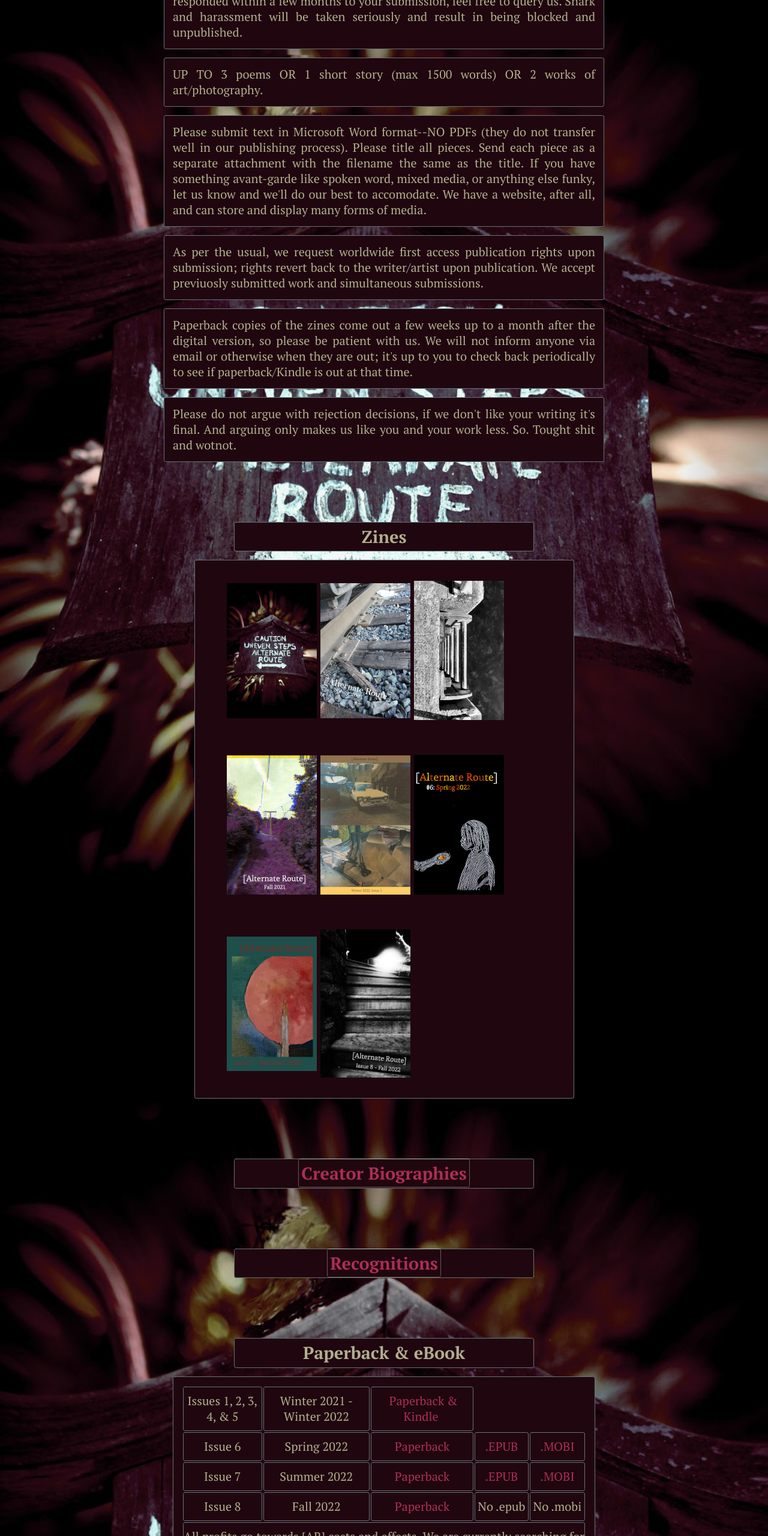
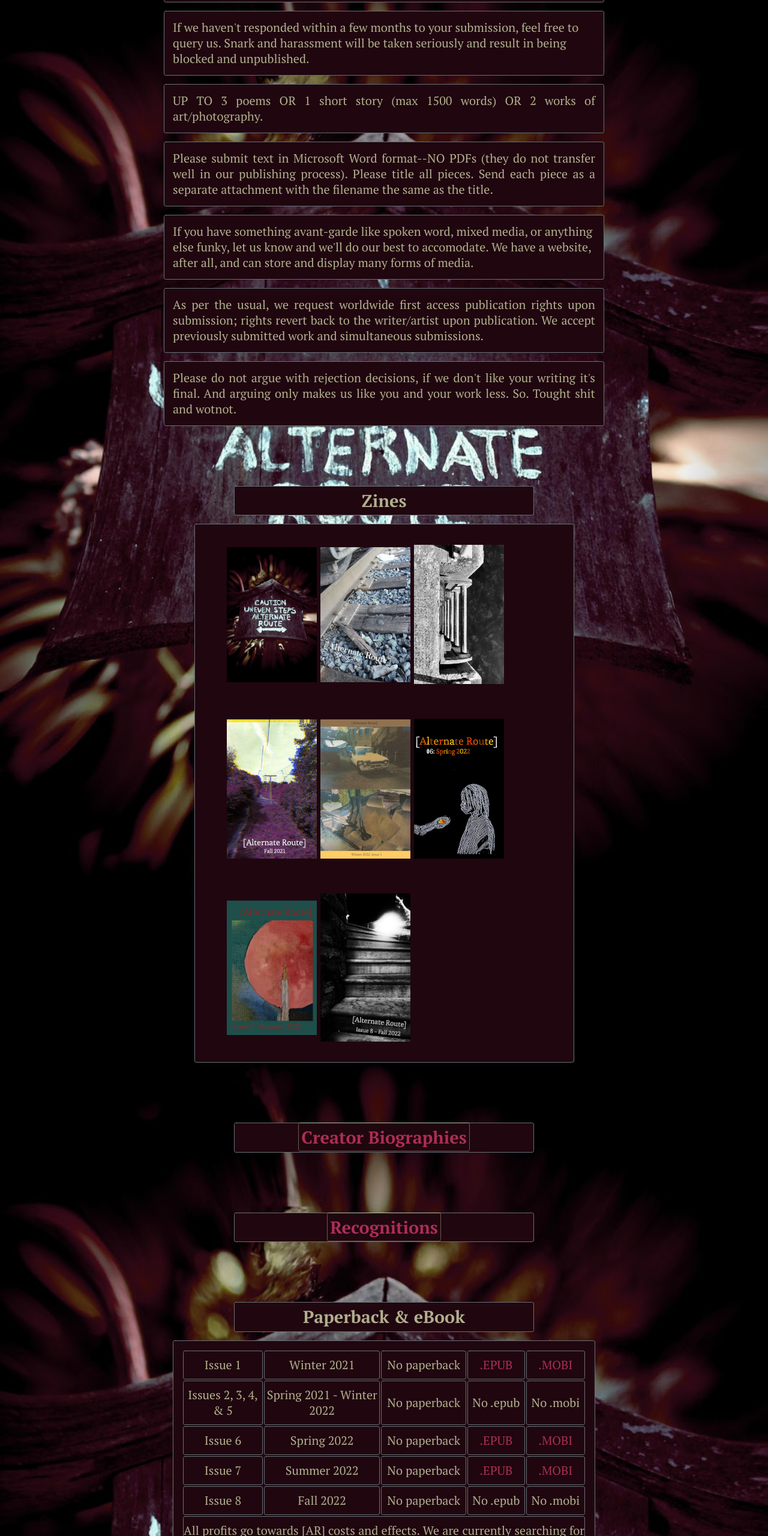
Before and after one commit to mostarrcoding/alternateroute, a plain HTML site: page index.html in a window 1280 px wide. Shown: the part 240-2800 px from the top of the page at 60% size. Drawn offline with nearby package versions, Linux system fonts and the light colour scheme; a web font is replaced by a local one.

Commit message:
Index update.

```diff
--- a/index.html
+++ b/index.html
@@ -22,22 +22,21 @@
 		<h1 id="title">[Alternate Route]</h1>
 		<p class="justify">
 			Welcome to [Alternate Route]. We have reopened our doors and are once again acceptng submissions. Publications have switched to twice yearly and the contact email to submit is now
-			<a href="mailto:editor@alternateroute.org">editor@alternateroute.org</a>. If we haven't responded within a few months to your submission, feel free to query us. Snark and harassment will be taken seriously and result in being blocked and unpublished.
+			<a href="mailto:editor@alternateroute.org">editor@alternateroute.org</a>.
+		</p>
+		<p>If we haven't responded within a few months to your submission, feel free to query us. Snark and harassment will be taken seriously and result in being blocked and unpublished.
 		</p>
 		<p class="justify">
 			UP TO 3 poems OR 1 short story (max 1500 words) OR 2 works of art/photography.
 		</p>
-		<p class="justify">Please submit text in Microsoft Word format--NO PDFs (they do not transfer well in our publishing process). Please title all pieces. Send each piece as a separate attachment with the filename the same as the title. If you have something avant-garde
+		<p class="justify">Please submit text in Microsoft Word format--NO PDFs (they do not transfer well in our publishing process). Please title all pieces. Send each piece as a separate attachment with the filename the same as the title.
+		</p>
+		<p>	If you have something avant-garde
 			like spoken word, mixed media, or anything else funky, let us know and we'll do our best to accomodate. We have a website, after all, and can store and display many forms of media.
 		</p>
 
 		<p class="justify">
-			As per the usual, we request worldwide first access publication rights upon submission; rights revert back to the writer/artist upon publication. We accept previuosly submitted work and simultaneous submissions.
-		</p>
-		<p class="justify">
-			Paperback copies of the zines come out a few
-			weeks up to a month after the digital version, so please be patient with us. We will not inform anyone via email or otherwise when they are out; it's up to you to check back periodically to see if paperback/Kindle is out
-			at that time.
+			As per the usual, we request worldwide first access publication rights upon submission; rights revert back to the writer/artist upon publication. We accept previously submitted work and simultaneous submissions.
 		</p>
 		<p class="justify">
 			Please do not argue with rejection decisions, if we don't like your writing it's final. And arguing only makes us like you and your work less. So. Tought shit and wotnot.
@@ -62,28 +61,37 @@
 		<h2>Paperback & eBook</h2>
 		<table>
 			<tr>
-				<td colspan=1>Issues 1, 2, 3, 4, & 5</td>
-				<td colspan=1>Winter 2021 - Winter 2022</td>
-				<td><a href="https://www.amazon.com/dp/B0BMGSSF9D">Paperback & Kindle</a></td>
+				<td colspan=1>Issue 1</td>
+				<td colspan=1>Winter 2021</td>
+				<td><a>No paperback</a></td>
+				<td><a href="./ebooks/[Alternate Route] Issue 1 - Winter 2021.epub">.EPUB</a><br /></td>
+				<td><a href="./ebooks/[Alternate Route] Issue 1 - Winter 2021.mobi">.MOBI</a></td>
+			</tr>
+			<tr>
+				<td colspan=1>Issues 2, 3, 4, & 5</td>
+				<td colspan=1>Spring 2021 - Winter 2022</td>
+				<td><a>No paperback</a></td>
+				<td><a>No .epub</a></td>
+				<td><a>No .mobi</a></td>
 			</tr>
 			<tr>
 				<td>Issue 6</td>
 				<td>Spring 2022</td>
-				<td><a href="https://www.amazon.com/dp/B0BMGSSF9D">Paperback</a></td>
+				<td><a>No paperback</a></td>
 				<td><a href="./ebooks/[AlternateRoute]_Issue 6-Spring_2022.epub">.EPUB</a><br /></td>
 				<td><a href="./ebooks/[AlternateRoute]_Issue 6-Spring_2022.mobi">.MOBI</a></td>
 			</tr>
 			<tr>
 				<td>Issue 7</td>
 				<td>Summer 2022</td>
-				<td><a href="https://www.amazon.com/dp/B0BMGSSF9D">Paperback</a></td>
+				<td><a>No paperback</a></td>
 				<td><a href="./ebooks/[Alternate Route] Issue 7 - Summer 2022.epub">.EPUB</a></td>
 				<td><a href="./ebooks/[Alternate Route] Issue 7 - Summer 2022.mobi">.MOBI</a></td>
 			</tr>
 			<tr>
 				<td>Issue 8</td>
 				<td>Fall 2022</td>
-				<td><a href="https://www.amazon.com/dp/B0BMGSSF9D">Paperback</a></td>
+				<td><a>No paperback</a></td>
 				<td><a>No .epub</a></td>
 				<td><a>No .mobi</a></td>
 			</tr>
@@ -100,6 +108,8 @@
 			<li>Note that we are downsizing considerably and publishing
 				probably around 10-15 authors/artists per issue now, as opposed to the 20-30 we were doing before. This should result in a zine size of
 				something on the order of 50-75 pages, as opposed to the previous 200+ we were running.</li>
+			<li>We will be released .epub and .mobi e-book files for each of the issues out so far, gradually. Something to look forward to! Now you
+				can take [AR] with you on the go for free!</li>
 		</ul>
 
 		<h2><a href="about_the_editor.html">About the Editor</a></h2>
```
